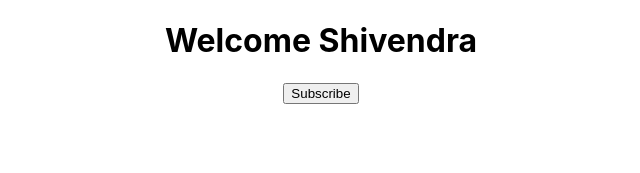
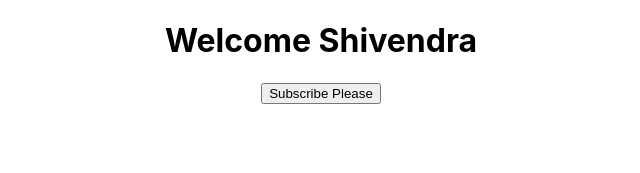
Before and after one commit to shivendra8004/HelloReact, a React (Create React App) app: page / in a window 1280 px wide. Shown: the top 173 px of the page, without its empty margins (319-959 px from the left). Built offline with nearby package versions, Linux system fonts and the light colour scheme.

Commit message:
Lect 10 done

```diff
--- a/src/components/Message.js
+++ b/src/components/Message.js
@@ -23,7 +23,7 @@ class Message extends Component {
             this.changedMessage();
           }}
         >
-          Subscribe
+          Subscribe Please
         </button>
       </div>
     );
```
